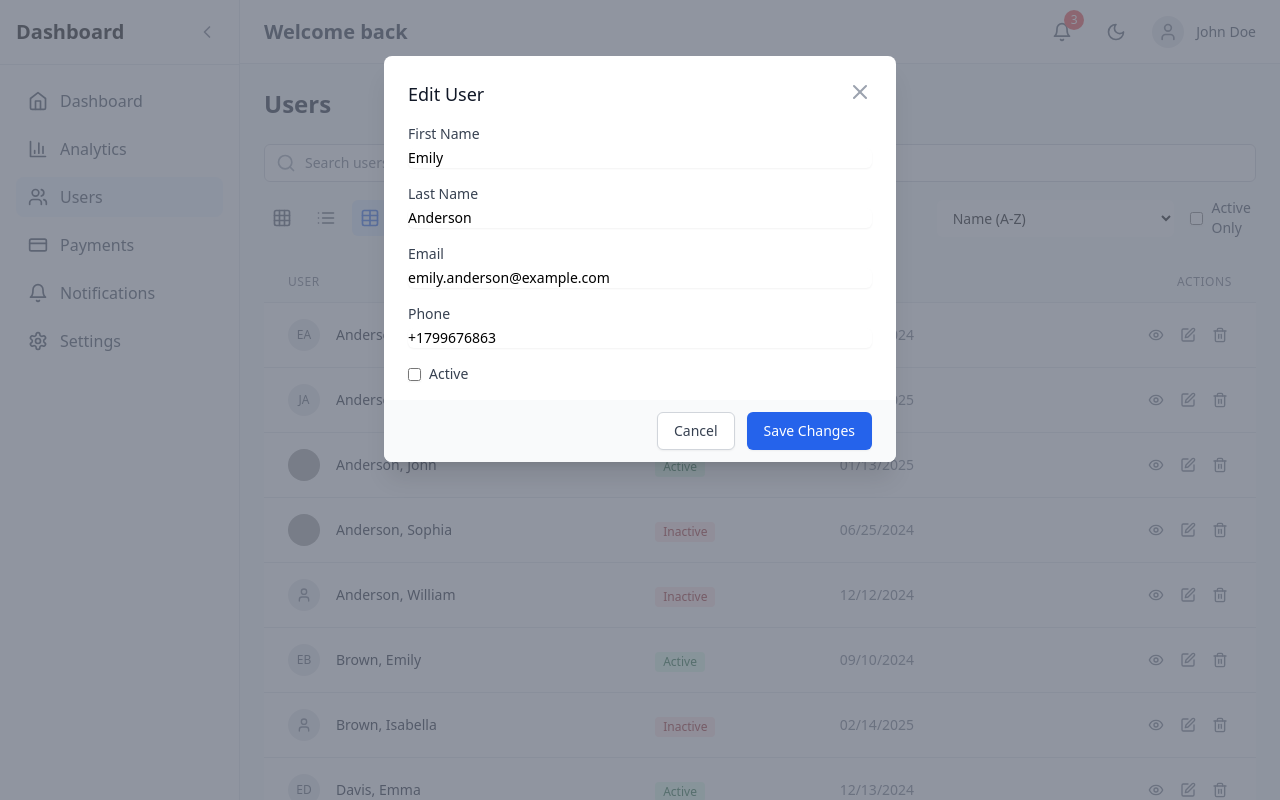
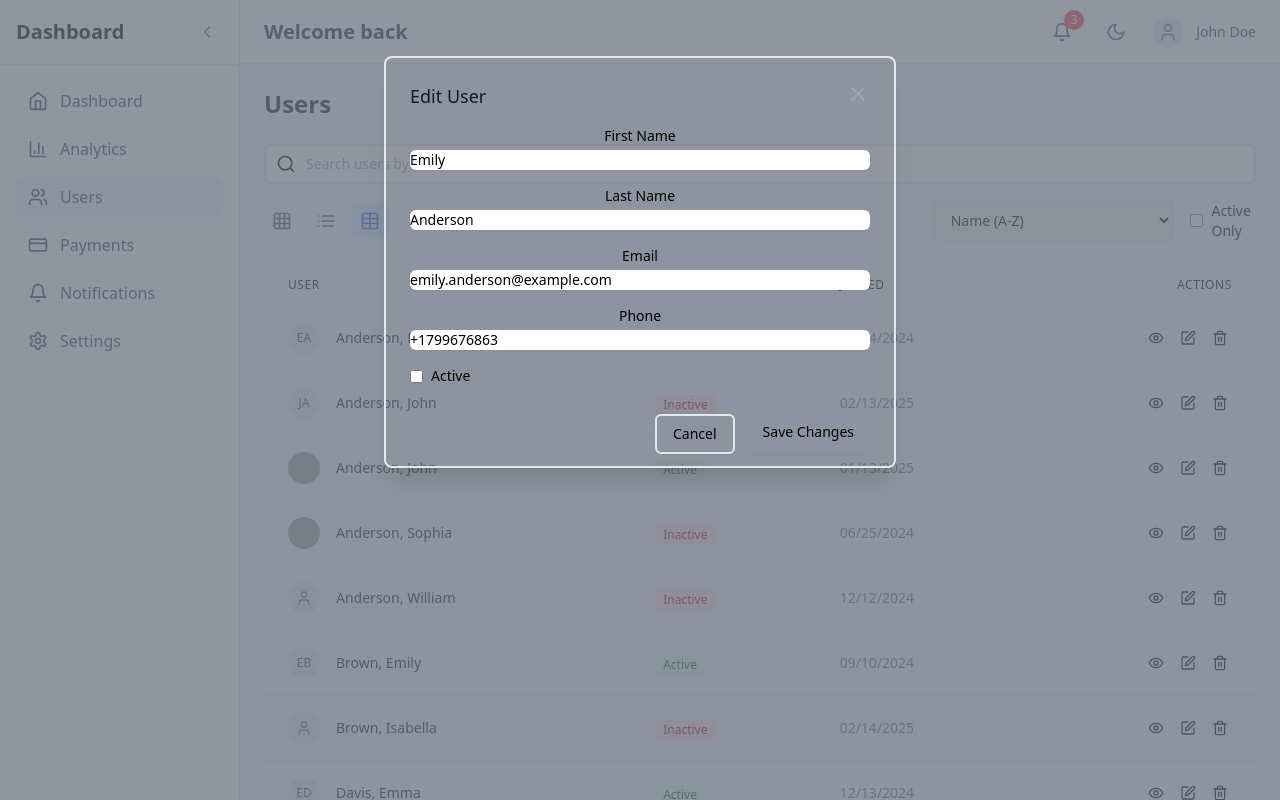
Before and after one commit to VynoDePal/Dashboard, a React (Vite) app: page /users in a window 1280 px wide. Both pictures are taken after a click on the button 1188 px from the left and 335 px from the top of the page. Built offline with nearby package versions, Linux system fonts and the light colour scheme; grey boxes are pictures that could not be loaded.

Commit message:
chore: push users components

```diff
--- a/src/components/users/UserActions.tsx
+++ b/src/components/users/UserActions.tsx
@@ -14,24 +14,24 @@ const UserActions: React.FC<UserActionsProps> = ({ user, onView, onEdit, onDelet
     <>
       <button
         onClick={() => onView(user)}
-        className="p-1 text-gray-500 hover:text-blue-600 dark:text-gray-400 dark:hover:text-blue-400"
+        className="p-1 text-secondary hover:text-primary transition-colors"
         aria-label="View details"
       >
-        <Eye className="h-4 w-4" />
+        <Eye className="h-4 w-4 text-secondary" />
       </button>
       <button
         onClick={() => onEdit(user)}
-        className="p-1 text-gray-500 hover:text-yellow-600 dark:text-gray-400 dark:hover:text-yellow-400"
+        className="p-1 text-secondary hover:text-primary transition-colors"
         aria-label="Edit user"
       >
-        <Edit className="h-4 w-4" />
+        <Edit className="h-4 w-4 text-secondary" />
       </button>
       <button
         onClick={() => onDelete(user)}
-        className="p-1 text-gray-500 hover:text-red-600 dark:text-gray-400 dark:hover:text-red-400"
+        className="p-1 text-secondary hover:text-primary transition-colors"
         aria-label="Delete user"
       >
-        <Trash2 className="h-4 w-4" />
+        <Trash2 className="h-4 w-4 text-secondary" />
       </button>
     </>
   );
--- a/src/components/users/UserFilters.tsx
+++ b/src/components/users/UserFilters.tsx
@@ -69,7 +69,7 @@ const UserFilters: React.FC<UserFiltersProps> = ({
             const [field, order] = e.target.value.split('-') as [SortField, SortOrder];
             onSortChange(field, order);
           }}
-          className="block w-full rounded-md border-gray-300 dark:border-gray-600 bg-white dark:bg-gray-800 py-2 pl-3 pr-10 text-sm focus:outline-none focus:ring-2 focus:ring-blue-500 focus:border-blue-500"
+          className="block w-full rounded-md border-2 border-secondary bg-background text-text py-2 pl-3 pr-10 text-sm focus:outline-none focus:ring-2 focus:ring-primary focus:border-primary"
         >
           <option value="name-asc">Name (A-Z)</option>
           <option value="name-desc">Name (Z-A)</option>
@@ -84,9 +84,9 @@ const UserFilters: React.FC<UserFiltersProps> = ({
             type="checkbox"
             checked={showActiveOnly}
             onChange={(e) => onActiveFilterChange(e.target.checked)}
-            className="rounded border-gray-300 text-blue-600 shadow-sm focus:border-blue-300 focus:ring focus:ring-blue-200 focus:ring-opacity-50"
+            className="rounded border-2 border-secondary text-primary shadow-sm focus:border-primary focus:ring-primary"
           />
-          <span className="ml-2 text-sm text-gray-700 dark:text-gray-300">
+          <span className="ml-2 text-sm text-text">
             Active Only
           </span>
         </label>
--- a/src/components/users/UserList.tsx
+++ b/src/components/users/UserList.tsx
@@ -35,7 +35,7 @@ const UserList: React.FC<UserListProps> = ({
         {[...Array(5)].map((_, i) => (
           <div
             key={i}
-            className="animate-pulse bg-gray-200 dark:bg-gray-700 h-20 rounded-lg"
+            className="animate-pulse bg-secondary/20 h-20 rounded-lg"
           />
         ))}
       </div>
@@ -74,24 +74,24 @@ const UserList: React.FC<UserListProps> = ({
 
       {viewMode === 'table' && (
         <div className="overflow-x-auto">
-          <table className="min-w-full divide-y divide-gray-200 dark:divide-gray-700">
-            <thead className="bg-gray-50 dark:bg-gray-800">
+          <table className="min-w-full divide-y divide-secondary">
+            <thead className="bg-secondary/20">
               <tr>
-                <th scope="col" className="px-6 py-3 text-left text-xs font-medium text-gray-500 dark:text-gray-400 uppercase tracking-wider">
+                <th scope="col" className="px-6 py-3 text-left text-xs font-medium text-secondary uppercase tracking-wider">
                   User
                 </th>
-                <th scope="col" className="px-6 py-3 text-left text-xs font-medium text-gray-500 dark:text-gray-400 uppercase tracking-wider">
+                <th scope="col" className="px-6 py-3 text-left text-xs font-medium text-secondary uppercase tracking-wider">
                   Status
                 </th>
-                <th scope="col" className="px-6 py-3 text-left text-xs font-medium text-gray-500 dark:text-gray-400 uppercase tracking-wider">
+                <th scope="col" className="px-6 py-3 text-left text-xs font-medium text-secondary uppercase tracking-wider">
                   Joined
                 </th>
-                <th scope="col" className="px-6 py-3 text-right text-xs font-medium text-gray-500 dark:text-gray-400 uppercase tracking-wider">
+                <th scope="col" className="px-6 py-3 text-right text-xs font-medium text-secondary uppercase tracking-wider">
                   Actions
                 </th>
               </tr>
             </thead>
-            <tbody className="bg-white dark:bg-gray-800 divide-y divide-gray-200 dark:divide-gray-700">
+            <tbody className="bg-background divide-y divide-secondary">
               {users.map((user) => (
                 <UserTableRow
                   key={user.id}
--- a/src/components/users/UserSearchBar.tsx
+++ b/src/components/users/UserSearchBar.tsx
@@ -10,13 +10,13 @@ const UserSearchBar: React.FC<UserSearchBarProps> = ({ searchTerm, onSearchChang
   return (
     <div className="relative">
       <div className="absolute inset-y-0 left-0 pl-3 flex items-center pointer-events-none">
-        <Search className="h-5 w-5 text-gray-400" aria-hidden="true" />
+        <Search className="h-5 w-5 text-secondary" aria-hidden="true" />
       </div>
       <input
         type="text"
         value={searchTerm}
         onChange={(e) => onSearchChange(e.target.value)}
-        className="block w-full pl-10 pr-3 py-2 border border-gray-300 rounded-md leading-5 bg-white dark:bg-gray-800 dark:border-gray-600 placeholder-gray-500 dark:placeholder-gray-400 focus:outline-none focus:ring-2 focus:ring-blue-500 focus:border-blue-500 sm:text-sm"
+        className="block w-full pl-10 pr-3 py-2 border-2 border-secondary rounded-md leading-5 bg-background text-text placeholder-secondary focus:outline-none focus:ring-2 focus:ring-primary focus:border-primary sm:text-sm"
         placeholder="Search users by name or date..."
       />
     </div>
--- a/src/components/users/modals/UserEditModal.tsx
+++ b/src/components/users/modals/UserEditModal.tsx
@@ -42,7 +42,7 @@ const UserEditModal: React.FC<UserEditModalProps> = ({
           onClick={onClose}
         ></div>
 
-        <div className="inline-block align-bottom bg-white dark:bg-gray-800 rounded-lg text-left overflow-hidden shadow-xl transform transition-all sm:my-8 sm:align-middle sm:max-w-lg sm:w-full">
+        <div className="inline-block align-bottom bg-background text-text rounded-lg border-2 border-secondary overflow-hidden shadow-xl transform transition-all sm:my-8 sm:align-middle sm:max-w-lg sm:w-full">
           <form onSubmit={handleSubmit}>
             <div className="px-4 pt-5 pb-4 sm:p-6 sm:pb-4">
               <div className="flex justify-between items-start">
@@ -61,7 +61,7 @@ const UserEditModal: React.FC<UserEditModalProps> = ({
                 <div>
                   <label
                     htmlFor="firstName"
-                    className="block text-sm font-medium text-gray-700 dark:text-gray-300"
+                    className="block text-sm font-medium text-text"
                   >
                     First Name
                   </label>
@@ -71,13 +71,13 @@ const UserEditModal: React.FC<UserEditModalProps> = ({
                     id="firstName"
                     value={formData.firstName}
                     onChange={handleChange}
-                    className="mt-1 block w-full rounded-md border-gray-300 shadow-sm focus:border-blue-500 focus:ring-blue-500 sm:text-sm dark:bg-gray-700 dark:border-gray-600 dark:text-white"
+                    className="mt-1 block w-full rounded-md shadow-sm focus:ring-2 focus:ring-primary focus:border-primary bg-background text-text sm:text-sm"
                   />
                 </div>
                 <div>
                   <label
                     htmlFor="lastName"
-                    className="block text-sm font-medium text-gray-700 dark:text-gray-300"
+                    className="block text-sm font-medium text-text"
                   >
                     Last Name
                   </label>
@@ -87,13 +87,13 @@ const UserEditModal: React.FC<UserEditModalProps> = ({
                     id="lastName"
                     value={formData.lastName}
                     onChange={handleChange}
-                    className="mt-1 block w-full rounded-md border-gray-300 shadow-sm focus:border-blue-500 focus:ring-blue-500 sm:text-sm dark:bg-gray-700 dark:border-gray-600 dark:text-white"
+                    className="mt-1 block w-full rounded-md shadow-sm focus:ring-2 focus:ring-primary focus:border-primary bg-background text-text sm:text-sm"
                   />
                 </div>
                 <div>
                   <label
                     htmlFor="email"
-                    className="block text-sm font-medium text-gray-700 dark:text-gray-300"
+                    className="block text-sm font-medium text-text"
                   >
                     Email
                   </label>
@@ -103,13 +103,13 @@ const UserEditModal: React.FC<UserEditModalProps> = ({
                     id="email"
                     value={formData.email}
                     onChange={handleChange}
-                    className="mt-1 block w-full rounded-md border-gray-300 shadow-sm focus:border-blue-500 focus:ring-blue-500 sm:text-sm dark:bg-gray-700 dark:border-gray-600 dark:text-white"
+                    className="mt-1 block w-full rounded-md shadow-sm focus:ring-2 focus:ring-primary focus:border-primary bg-background text-text sm:text-sm"
                   />
                 </div>
                 <div>
                   <label
                     htmlFor="phone"
-                    className="block text-sm font-medium text-gray-700 dark:text-gray-300"
+                    className="block text-sm font-medium text-text"
                   >
                     Phone
                   </label>
@@ -119,7 +119,7 @@ const UserEditModal: React.FC<UserEditModalProps> = ({
                     id="phone"
                     value={formData.phone}
                     onChange={handleChange}
-                    className="mt-1 block w-full rounded-md border-gray-300 shadow-sm focus:border-blue-500 focus:ring-blue-500 sm:text-sm dark:bg-gray-700 dark:border-gray-600 dark:text-white"
+                    className="mt-1 block w-full rounded-md shadow-sm focus:ring-2 focus:ring-primary focus:border-primary bg-background text-text sm:text-sm"
                   />
                 </div>
                 <div>
@@ -129,26 +129,26 @@ const UserEditModal: React.FC<UserEditModalProps> = ({
                       name="isActive"
                       checked={formData.isActive}
                       onChange={handleChange}
-                      className="rounded border-gray-300 text-blue-600 shadow-sm focus:border-blue-300 focus:ring focus:ring-blue-200 focus:ring-opacity-50"
+                      className="rounded border-2 border-secondary text-primary shadow-sm focus:ring-primary focus:border-primary"
                     />
-                    <span className="ml-2 text-sm text-gray-700 dark:text-gray-300">
+                    <span className="ml-2 text-sm text-text">
                       Active
                     </span>
                   </label>
                 </div>
               </div>
             </div>
-            <div className="px-4 py-3 bg-gray-50 dark:bg-gray-700 sm:px-6 sm:flex sm:flex-row-reverse">
+            <div className="px-4 py-3 bg-background sm:px-6 sm:flex sm:flex-row-reverse">
               <button
                 type="submit"
-                className="w-full inline-flex justify-center rounded-md border border-transparent shadow-sm px-4 py-2 bg-blue-600 text-base font-medium text-white hover:bg-blue-700 focus:outline-none focus:ring-2 focus:ring-offset-2 focus:ring-blue-500 sm:ml-3 sm:w-auto sm:text-sm"
+                className="w-full inline-flex justify-center rounded-md border-none shadow-sm px-4 py-2 bg-primary text-background hover:bg-primary/90 focus:outline-none focus:ring-2 focus:ring-primary sm:ml-3 sm:w-auto sm:text-sm"
               >
                 Save Changes
               </button>
               <button
                 type="button"
                 onClick={onClose}
-                className="mt-3 w-full inline-flex justify-center rounded-md border border-gray-300 shadow-sm px-4 py-2 bg-white dark:bg-gray-600 text-base font-medium text-gray-700 dark:text-gray-200 hover:bg-gray-50 dark:hover:bg-gray-500 focus:outline-none focus:ring-2 focus:ring-offset-2 focus:ring-blue-500 sm:mt-0 sm:w-auto sm:text-sm"
+                className="mt-3 w-full inline-flex justify-center rounded-md border-2 border-secondary shadow-sm px-4 py-2 bg-background text-text hover:border-primary focus:outline-none focus:ring-2 focus:ring-primary sm:mt-0 sm:w-auto sm:text-sm"
               >
                 Cancel
               </button>
```
Also changed, not shown: src/components/users/Pagination.tsx (+12 -12 lines), src/components/users/UserCard.tsx (+6 -6 lines), src/components/users/UserListItem.tsx (+6 -6 lines), src/components/users/modals/UserModal.tsx (+8 -6 lines).
